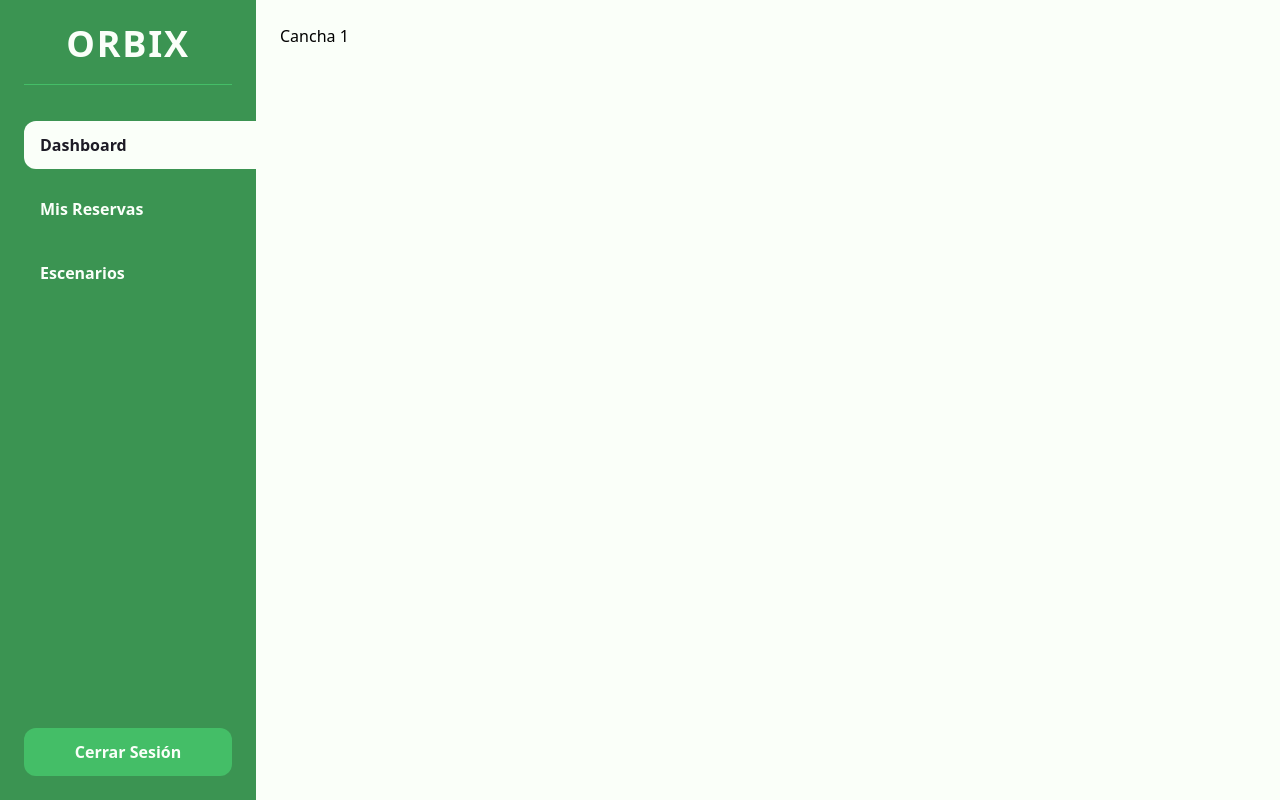
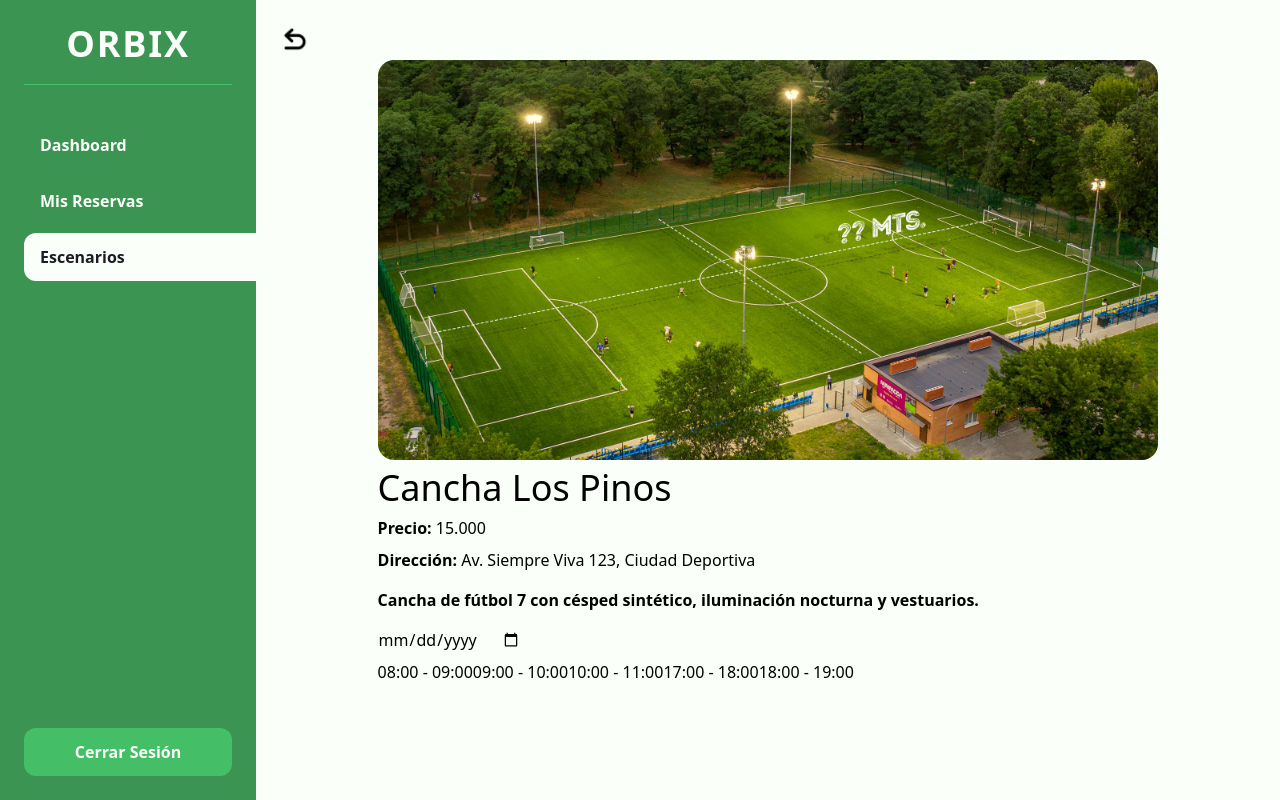
Before and after one commit to sergio-torres99/FRONT-RESERVA-CANCHAS, a Next.js app: page /escenarios/1 in a window 1280 px wide. Built offline with nearby package versions, Linux system fonts and the light colour scheme.

Commit message:
se agrega vista de escenario por id y algunas validaciones

```diff
--- a/src/app/(app)/dashboard/page.tsx
+++ b/src/app/(app)/dashboard/page.tsx
@@ -8,7 +8,7 @@ export default function Dashboard() {
     <div>
       <header className="p-5 flex justify-between items-center sticky top-0 z-10">
         <div className="text-3xl text-text-dark font-medium capitalize">
-          Bienvenido: {user?.name}
+          Hola, {user?.name}
         </div>
       </header>
     </div>
--- a/src/app/(app)/escenarios/[id]/page.tsx
+++ b/src/app/(app)/escenarios/[id]/page.tsx
@@ -1,10 +1,116 @@
 "use client";
-import { useParams } from "next/navigation";
+import Image from "next/image";
+import { useRouter } from "next/navigation";
+import { useEffect, useState } from "react";
+
+type Court = {
+  id: string;
+  name: string;
+  address: string;
+  description: string;
+  price: string;
+  time_slots: string[];
+  img: string;
+};
+
+const defaultCourt: Court = {
+  id: "",
+  name: "",
+  address: "",
+  description: "",
+  price: "",
+  time_slots: [],
+  img: "",
+};
+
+const mockCourt = {
+  id: "c1a2b3d4",
+  name: "Cancha Los Pinos",
+  address: "Av. Siempre Viva 123, Ciudad Deportiva",
+  description:
+    "Cancha de fútbol 7 con césped sintético, iluminación nocturna y vestuarios.",
+  price: "15.000",
+  time_slots: [
+    "08:00 - 09:00",
+    "09:00 - 10:00",
+    "10:00 - 11:00",
+    "17:00 - 18:00",
+    "18:00 - 19:00",
+  ],
+  img: "/cancha.jpg",
+};
 
 const Cancha = () => {
-  const { id } = useParams();
-  console.log({ id });
-  return <div>Cancha {id}</div>;
+  // const { id }: { id: string } = useParams();
+  const { back } = useRouter();
+  const [courtData, setCourtData] = useState<Court>(defaultCourt);
+  const [isLoadingData, setIsLoadingData] = useState(false);
+
+  const { address, description, name, price, time_slots, img } = courtData;
+
+  const getCourtById = async () => {
+    try {
+      setIsLoadingData(true);
+      const courtDataResponse = await new Promise<Court>((res) =>
+        setTimeout(() => res(mockCourt), 2000)
+      );
+      setCourtData(courtDataResponse);
+      return courtDataResponse;
+    } catch (error) {
+      console.error(error);
+    } finally {
+      setIsLoadingData(false);
+    }
+  };
+
+  useEffect(() => {
+    getCourtById();
+  }, []);
+
+  return (
+    <>
+      <button className="cursor-pointer" onClick={back}>
+        <Image
+          src="/back-arrow.png"
+          alt="arrow-back"
+          className="rounded-2xl object-cover"
+          width={30}
+          height={30}
+        />
+      </button>
+      <div className="w-4/5 mx-auto flex flex-col gap-2">
+        {isLoadingData ? (
+          <p>Cargando cancha...</p>
+        ) : (
+          <>
+            <div className="relative w-full h-100">
+              {img ? (
+                <Image
+                  src={img}
+                  alt="court-image"
+                  className="rounded-2xl object-cover"
+                  fill
+                  priority
+                />
+              ) : null}
+            </div>
+            <h1 className="text-4xl">{name}</h1>
+            <span>
+              <b>Precio:</b> {price}
+            </span>
+            <p>
+              <b>Dirección:</b> {address}
+            </p>
+            <p className="my-2 font-bold">{description}</p>
+            <form>
+              <input type="date" />
+            </form>
+            {time_slots}
+          </>
+        )}
+      </div>
+    </>
+  );
 };
 
 export default Cancha;
--- a/src/app/(app)/escenarios/page.tsx
+++ b/src/app/(app)/escenarios/page.tsx
@@ -1,9 +1,10 @@
 "use client";
+import Image from "next/image";
 import { useRouter } from "next/navigation";
 
-const mockedData = [
+const mockData = [
   {
-    id: 1,
+    id: 11,
     name: "Cancha El Golazo",
     img: "https://example.com/cancha1.jpg",
     address: "Av. Siempre Viva 123, Ciudad Deportiva",
@@ -13,7 +14,7 @@ const mockedData = [
     available_times: ["08:00", "10:00", "16:00", "20:00"],
   },
   {
-    id: 2,
+    id: 12,
     name: "Fútbol Center",
     img: "https://example.com/cancha2.jpg",
     address: "Calle Fútbol 456, Zona Centro",
@@ -22,7 +23,7 @@ const mockedData = [
     available_times: ["09:00", "11:00", "13:00", "19:00"],
   },
   {
-    id: 3,
+    id: 13,
     name: "La Canchita",
     img: "https://example.com/cancha3.jpg",
     address: "Av. Los Deportistas 789",
@@ -31,7 +32,7 @@ const mockedData = [
     available_times: ["07:00", "12:00", "15:00", "21:00"],
   },
   {
-    id: 4,
+    id: 14,
     name: "Estadio 5",
     img: "https://example.com/cancha4.jpg",
     address: "Boulevard Deportivo 1010",
@@ -40,7 +41,7 @@ const mockedData = [
     available_times: ["10:00", "14:00", "18:00", "22:00"],
   },
   {
-    id: 5,
+    id: 15,
     name: "FútbolManía",
     img: "https://example.com/cancha5.jpg",
     address: "Diagonal Gol 2020",
@@ -103,17 +104,28 @@ const Page = () => {
         <h1 className="text-4xl font-bold mb-8">Escenarios Disponibles</h1>
       </div>
       <div className="grid grid-cols-3 w-4/5 mx-auto gap-2.5">
-        {mockedData.map((c) => (
+        {mockData.map((c) => (
           <div
-            className="m-2 flex flex-col items-center rounded-4xl p-4 gap-1.5 shadow-lg border border-gray-300"
+            className="m-2 flex flex-col items-center rounded-4xl p-4 gap-1.5 shadow-lg border border-gray-300 max-w-[500px]"
             key={c.address}
           >
-            <img src="cancha.jpg" className="w-full rounded-2xl" alt="" />
+            <div className="relative w-full h-50">
+              <Image
+                src="/cancha.jpg"
+                alt="court-image"
+                className="rounded-2xl object-cover"
+                fill
+                priority
+              />
+            </div>
             <div className="flex flex-col items-center">
               <p className="text-2xl">{c.name}</p>
               <p>{c.address}</p>
             </div>
-            <button className="bg-green-dark text-white px-4 py-2 mt-2 rounded-2xl w-1/2 cursor-pointer" onClick={() => push(`escenarios/${c.id}`)}>
+            <button
+              className="bg-green-dark text-white px-4 py-2 mt-2 rounded-2xl w-1/2 cursor-pointer"
+              onClick={() => push(`escenarios/${c.id}`)}
+            >
               Reservar
             </button>
           </div>
--- a/src/app/(app)/layout.tsx
+++ b/src/app/(app)/layout.tsx
@@ -1,45 +1,11 @@
 "use client";
-import React, { useState } from "react";
-import Link from "next/link";
-import { useAuth } from "@/app/context/AuthContext";
+import { ReactNode } from "react";
+import SidebarLink from "../components/SidebarLink";
+import { sidebarOptions } from "../utils/constants";
+import { useAuth } from "../context/AuthContext";
 
-type SidebarItems = "dashboard" | "mis_reservas" | "escenarios";
-
-interface SidebarLinkProps {
-  href: string;
-  children: React.ReactNode;
-  id: SidebarItems;
-  onClick?: () => void;
-  selectedItem?: SidebarItems;
-}
-
-const SidebarLink: React.FC<SidebarLinkProps> = ({
-  href,
-  children,
-  onClick,
-  id,
-  selectedItem,
-}) => (
-  <li>
-    <Link
-      onClick={() => onClick?.()}
-      href={href}
-      className={`flex items-center space-x-3 w-100 px-4 py-3 rounded-xl text-custom-white font-semibold  hover:bg-custom-white/30 hover:text-text-secondary transition duration-150 ${
-        selectedItem === id ? "bg-custom-white text-text-secondary hover:bg-custom-white/100" : ""
-      }`}
-    >
-      <span>{children}</span>
-    </Link>
-  </li>
-);
-
-export default function AppLayout({ children }: { children: React.ReactNode }) {
-  const [selectedItem, setSelectedItem] = useState<SidebarItems>("dashboard");
-  // 2. Usamos el hook para acceder a las funciones del AuthProvider
-  const { logout } = useAuth(); // Obtenemos el usuario y la función logout
-
-  // 3. La función de Logout ahora llama directamente a la función real del Contexto.
-  // Ya no necesitamos la función 'handleLogout' simulada.
+export default function AppLayout({ children }: { children: ReactNode }) {
+  const { logout } = useAuth();
 
   return (
     <div className="flex h-screen bg-background-light">
@@ -49,34 +15,14 @@ export default function AppLayout({ children }: { children: React.ReactNode }) {
             ORBIX
           </h2>
           <hr className="my-5 p-2" style={{ color: "#44BE67" }} />
-          <ul className="space-y-4 flex flex-col">
-            <SidebarLink
-              href="/dashboard"
-              onClick={() => setSelectedItem("dashboard")}
-              id="dashboard"
-              selectedItem={selectedItem}
-            >
-              Dashboard
-            </SidebarLink>
-            <SidebarLink
-              href="/mis-reservas"
-              onClick={() => setSelectedItem("mis_reservas")}
-              id="mis_reservas"
-              selectedItem={selectedItem}
-            >
-              Mis Reservas
-            </SidebarLink>
-            <SidebarLink
-              href="/escenarios"
-              onClick={() => setSelectedItem("escenarios")}
-              id="escenarios"
-              selectedItem={selectedItem}
-            >
-              Escenarios
-            </SidebarLink>
+          <ul className="space-y-2 flex flex-col">
+            {sidebarOptions.map((opt) => (
+              <SidebarLink key={opt.path} href={opt.path}>
+                {opt.label}
+              </SidebarLink>
+            ))}
           </ul>
         </div>
-
         <button
           onClick={logout}
           className="flex items-center justify-center space-x-3 w-full px-4 py-3 rounded-xl bg-green-light text-custom-white font-semibold hover:bg-custom-white hover:text-text-secondary transition duration-150 cursor-pointer"
@@ -84,7 +30,6 @@ export default function AppLayout({ children }: { children: React.ReactNode }) {
           <span>Cerrar Sesión</span>
         </button>
       </aside>
-
       <main className="flex-1 flex flex-col overflow-y-auto bg-custom-white">
         <div className="flex-grow p-6 bg-custom-white">{children}</div>
       </main>
--- /dev/null
+++ b/src/app/components/SidebarLink.tsx
@@ -0,0 +1,29 @@
+import Link from "next/link";
+import { usePathname } from "next/navigation";
+
+interface SidebarLinkProps {
+  href: string;
+  children: React.ReactNode;
+}
+
+const SidebarLink = ({ href, children }: SidebarLinkProps) => {
+  const currentPathname = usePathname();
+  const parsedCurrentPathname = `/${currentPathname?.split("/")[1]}`;
+
+  return (
+    <li>
+      <Link
+        href={href}
+        className={`flex items-center space-x-3 w-100 px-4 py-3 rounded-xl text-custom-white font-semibold  hover:bg-custom-white/30 hover:text-text-secondary transition duration-150 ${
+          parsedCurrentPathname === href
+            ? "bg-custom-white text-text-secondary hover:bg-custom-white/100"
+            : ""
+        }`}
+      >
+        <span>{children}</span>
+      </Link>
+    </li>
+  );
+};
+
+export default SidebarLink;
--- a/src/app/components/forms/LoginForm.tsx
+++ b/src/app/components/forms/LoginForm.tsx
@@ -1,25 +1,27 @@
 // ASUME QUE ESTÁ UBICADO EN src/components/forms/LoginForm.tsx
-'use client';
+"use client";
 
-import React, { useState } from 'react';
-import { LoginData, User } from '../../types/auth'; // Asegúrate de que 'User' también esté importado aquí
-import Link from 'next/link';
+import React, { useEffect, useState } from "react";
+import { LoginData, User } from "../../types/auth"; // Asegúrate de que 'User' también esté importado aquí
+import Link from "next/link";
 
 // Importamos el hook useAuth para usar la función de login global
-import { useAuth } from '../../context/AuthContext';
+import { useAuth } from "../../context/AuthContext";
+import { API_BASE_URL } from "@/app/utils/constants";
+import { useRouter } from "next/navigation";
 
 // Estado inicial
 const initialData: LoginData = {
-    email: '',
-    password: '',
+  email: "",
+  password: "",
 };
 
 // URL base de tu API
-const API_BASE_URL = 'http://localhost:8080';
 
 const LoginForm: React.FC = () => {
   // 1. OBTENER LA FUNCIÓN LOGIN DEL CONTEXTO
   const { login } = useAuth();
+  const { push } = useRouter();
 
   // Estados para el formulario y la petición
   const [formData, setFormData] = useState<LoginData>(initialData);
@@ -42,8 +44,8 @@ const LoginForm: React.FC = () => {
     try {
       // Petición al endpoint de Login
       const response = await fetch(`${API_BASE_URL}/api/auth/login`, {
-                method: 'POST',
-                headers: { 'Content-Type': 'application/json' },
+        method: "POST",
+        headers: { "Content-Type": "application/json" },
         body: JSON.stringify(formData),
       });
 
@@ -56,32 +58,44 @@ const LoginForm: React.FC = () => {
         const userData: User = { name: data.nombre, id: data.id };
         // Llamamos a la función global de login
         login(jwtToken, userData);
-
       } else if (response.status === 401) {
-                setError('Credenciales incorrectas. Verifica tu email y contraseña.');
+        setError("Credenciales incorrectas. Verifica tu email y contraseña.");
       } else {
-                setError(data.message || 'Ocurrió un error al iniciar sesión.');
+        setError(data.message || "Ocurrió un error al iniciar sesión.");
       }
-
     } catch (err) {
-            console.error('Login error:', err);
-            setError('Error de conexión. ¿Está el backend encendido?');
+      console.error("Login error:", err);
+      setError("Error de conexión. ¿Está el backend encendido?");
     } finally {
       setIsLoading(false);
     }
   };
+
+  useEffect(() => {
+    const token = localStorage.getItem("authToken");
+    if (token) {
+      push("/dashboard");
+    }
+  }, [push]);
 
   return (
     <form onSubmit={handleSubmit} className="space-y-4">
       {/* ... (El resto de la interfaz del formulario permanece igual) ... */}
 
       {error && (
-                <p className="p-3 bg-red-100 text-red-700 rounded-md font-medium">{error}</p>
+        <p className="p-3 bg-red-100 text-red-700 rounded-md font-medium">
+          {error}
+        </p>
       )}
 
       {/* --- CAMPO EMAIL --- */}
       <div>
-                <label htmlFor="email" className="block text-sm font-medium text-primary">Email:</label>
+        <label
+          htmlFor="email"
+          className="block text-sm font-medium text-primary"
+        >
+          Email:
+        </label>
         <input
           type="email"
           id="email"
@@ -95,7 +109,12 @@ const LoginForm: React.FC = () => {
 
       {/* --- CAMPO CONTRASEÑA --- */}
       <div>
-                <label htmlFor="password" className="block text-sm font-medium text-primary">Contraseña:</label>
+        <label
+          htmlFor="password"
+          className="block text-sm font-medium text-primary"
+        >
+          Contraseña:
+        </label>
         <input
           type="password"
           id="password"
@@ -112,10 +131,13 @@ const LoginForm: React.FC = () => {
         <button
           type="submit"
           disabled={isLoading}
-                    className={`w-full py-2 px-4 font-semibold rounded-md shadow-md transition ${isLoading ? 'bg-gray-400 cursor-not-allowed' : 'bg-primary hover:bg-primary/70 cursor-pointer'
+          className={`w-full py-2 px-4 font-semibold rounded-md shadow-md transition ${
+            isLoading
+              ? "bg-gray-400 cursor-not-allowed"
+              : "bg-primary hover:bg-primary/70 cursor-pointer"
           } text-secondary focus:outline-none focus:ring-2 focus:ring-offset-2`}
         >
-                    {isLoading ? 'Iniciando sesión...' : 'Iniciar Sesión'}
+          {isLoading ? "Iniciando sesión..." : "Iniciar Sesión"}
         </button>
 
         {/* Botón de Regresar/Registrar */}
--- a/src/app/page.tsx
+++ b/src/app/page.tsx
@@ -1,11 +1,22 @@
-import Link from 'next/link';
+"use client";
+import Link from "next/link";
+import { useRouter } from "next/navigation";
+import { useEffect } from "react";
 
 // Componente principal de la página de inicio (ruta '/')
 export default function HomePage() {
+  const { push } = useRouter();
+
+  useEffect(() => {
+    const token = localStorage.getItem("authToken");
+    if (token) {
+      push("/dashboard");
+    }
+  }, [push]);
+
   return (
     // Contenedor principal centrado
     <main className="flex min-h-screen flex-col items-center justify-center p-8 bg-primary">
-
       {/* Título y descripción */}
       <h1 className="text-4xl font-extrabold text-secondary mb-4">
         Gestor de Reserva de Canchas
@@ -16,7 +27,6 @@ export default function HomePage() {
 
       {/* Contenedor de botones de navegación */}
       <div className="flex space-x-6">
-
         {/* Enlace al Registro */}
         <Link
           href="/register"
@@ -32,7 +42,6 @@ export default function HomePage() {
         >
           Iniciar Sesión
         </Link>
-
       </div>
     </main>
   );
--- /dev/null
+++ b/src/app/utils/constants.ts
@@ -0,0 +1,16 @@
+export const API_BASE_URL = 'http://localhost:8080';
+
+export const sidebarOptions: { path: string; label: string }[] = [
+  {
+    path: "/dashboard",
+    label: "Dashboard",
+  },
+  {
+    path: "/mis_reservas",
+    label: "Mis Reservas",
+  },
+  {
+    path: "/escenarios",
+    label: "Escenarios",
+  },
+];
```
Also changed, not shown: src/app/context/AuthContext.tsx (+26 -21 lines), public/back-arrow.png (added), src/app/(app)/mis_reservas/page.tsx (renamed from src/app/(app)/mis-reservas/page.tsx). Lines whose indentation alone changed are shown as unchanged.
